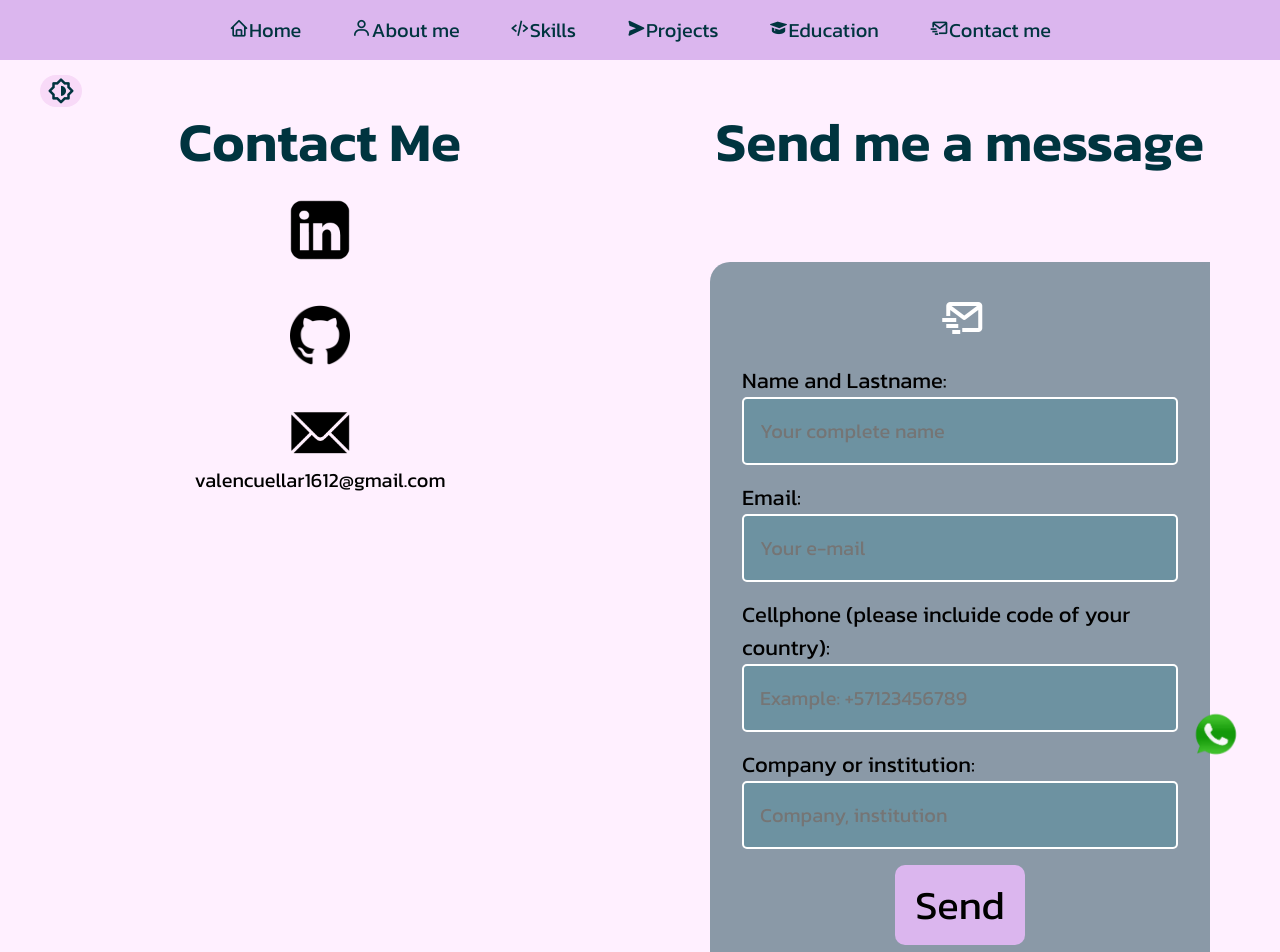
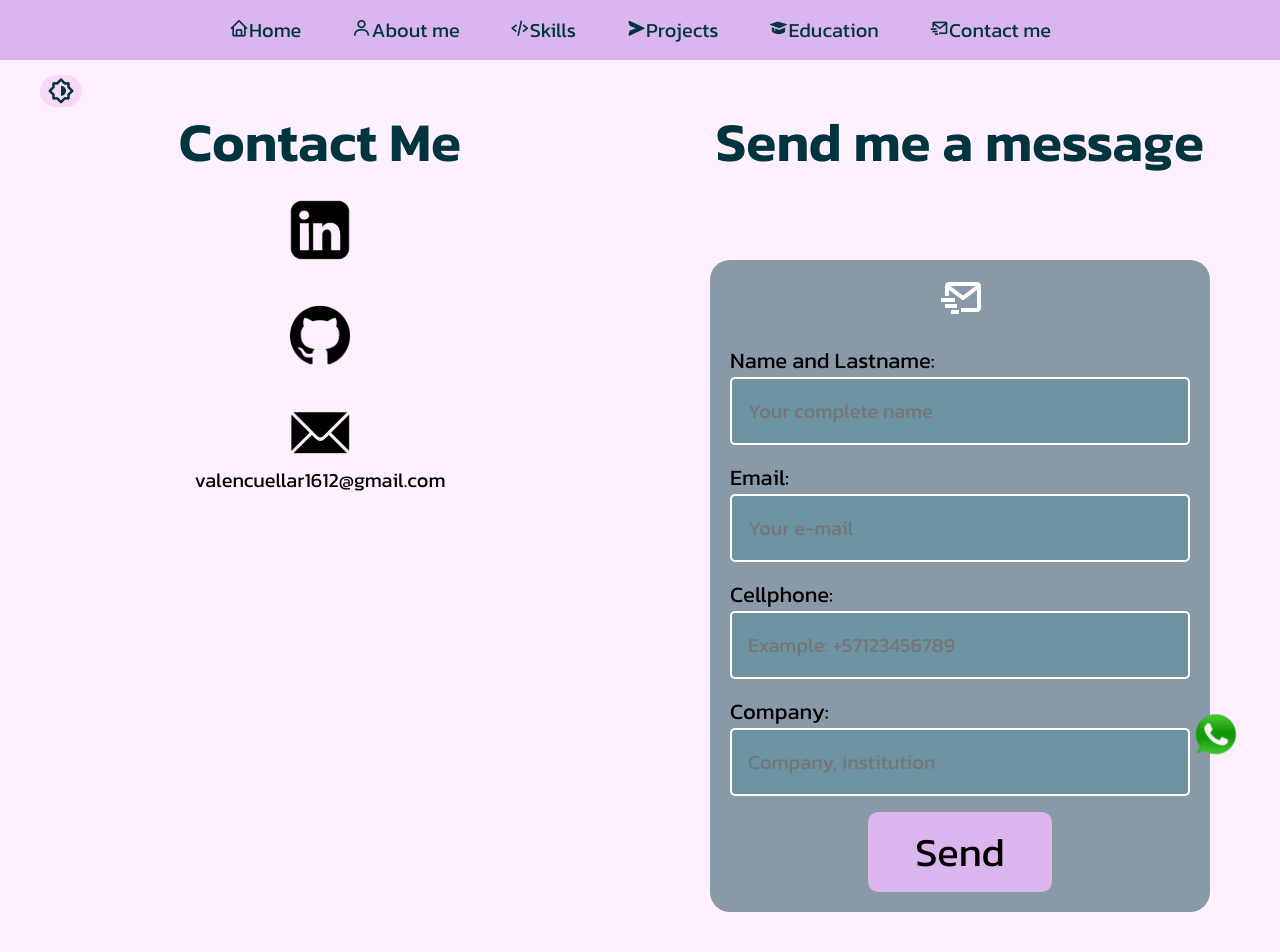
Before and after one commit to valencuellar1612/Portafolio-Ok, a React (Vite) app: page /#/contact in a window 1280 px wide. Shown: the top 952 px of the page. Built offline with nearby package versions, Linux system fonts and the light colour scheme.

Commit message:
change today

```diff
--- a/package.json
+++ b/package.json
@@ -16,7 +16,8 @@
     "react-dom": "^18.2.0",
     "react-hook-form": "^7.50.1",
     "react-redux": "^9.1.0",
-    "react-router-dom": "^6.22.0"
+    "react-router-dom": "^6.22.0",
+    "sweetalert2": "^11.10.5"
   },
   "devDependencies": {
     "@types/react": "^18.2.43",
--- a/src/pages/ContactPage.jsx
+++ b/src/pages/ContactPage.jsx
@@ -4,6 +4,7 @@ import axios from 'axios';
 import { useState } from "react";
 import useIntersection from "./hook/useIntersection";
 import ContactOk from "./components/ContactOk";
+import Swal from "sweetalert2";
 
 const Contact = () => {
   useIntersection
@@ -32,7 +33,7 @@ const Contact = () => {
                   })
             })
             .catch(error => {
-                console.error(error)
+                console.error(error),
                 Swal.fire({
                     position: 'center',
                     icon: 'error',
@@ -62,17 +63,16 @@ const Contact = () => {
                         <input type="email" id='email' placeholder="Your e-mail"{...register('email')} required />
                     </div>
                     <div className="input_container">
-                        <label className="label" htmlFor="phone">Cellphone (please incluide code of your country): </label>
+                        <label className="label" htmlFor="phone">Cellphone: </label>
                         <input type="text" id='phone' placeholder="Example: +57123456789" {...register('phone')} required />
                     </div>
                     <div className="input_container">
-                        <label className="label" htmlFor="company">Company or institution: </label>
+                        <label className="label" htmlFor="company">Company: </label>
                         <input type="text" id='company' placeholder="Company, institution" {...register('company')} required />
                     </div>
                     <button className='submit_btn'>
                         Send
                     </button>
-                    <p>Thanks for your visit!</p>
                 </form>
             </div>
         </div>
--- a/src/pages/styles/Contact.css
+++ b/src/pages/styles/Contact.css
@@ -45,7 +45,7 @@
 }
 .formulario{
     background-size: cover;
-    padding: 30px;
+    padding: 40px;
     width: 100%;
     display: flex;
     justify-content: center;
@@ -55,9 +55,9 @@
 form{
     width: 100%;
     max-width: 500px;
-    padding: 3rem 2rem 2rem 2rem;
-    margin: 2rem;
-    border-radius: 20px 0 20px 0;
+    padding: 30px 20px 20px 20px;
+    margin: 20px;
+    border-radius: 20px;
     background: #00343f75;
     backdrop-filter: blur(0.3rem);
     font-size: 22px;
@@ -82,7 +82,7 @@ form input:focus{
 }
 form button{
     padding: 10px;
-    width: 30%;
+    width: 40%;
     font-size: 40px;
     font-weight: 400;
     background: #dbb6ee;
```
Also changed, not shown: 1 other file (tests, documents, lock files or other folders).
